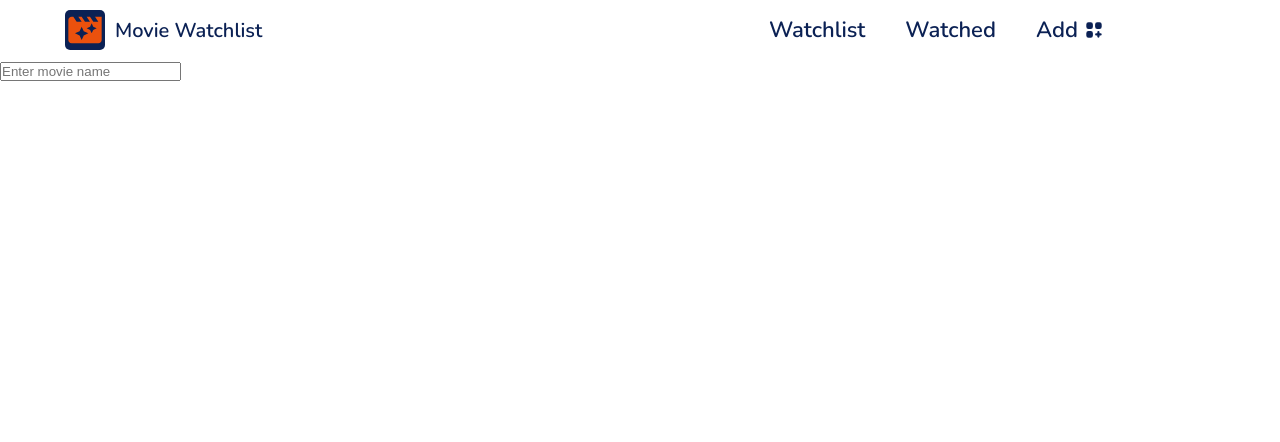
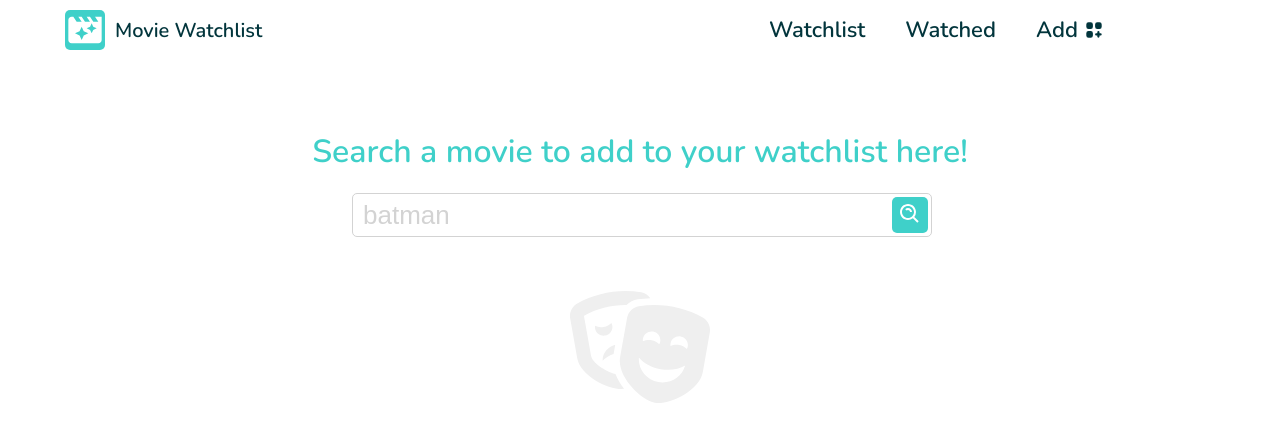
Before and after one commit to iamEJ/movie-list, a React (Create React App) app: page /add in a window 1280 px wide. Shown: the top 442 px of the page. Built offline with nearby package versions, Linux system fonts and the light colour scheme.

Commit message:
style addmovie

```diff
--- a/src/components/AddMovie.js
+++ b/src/components/AddMovie.js
@@ -1,5 +1,8 @@
 import { useState } from "react";
 import styled from "styled-components";
+import MovieCardInSearch from "./MovieCardInSearch";
+import { BiSearchAlt } from "react-icons/bi";
+import { FaTheaterMasks } from "react-icons/fa";
 
 function AddMovie() {
   const [query, setQuery] = useState("");
@@ -26,24 +29,103 @@ function AddMovie() {
 
   return (
     <Wrapper>
+      <h1 className="search-title">
+        Search a movie to add to your watchlist here!
+      </h1>
       <div className="container">
-        <input
-          type="text"
-          placeholder="Enter movie name"
-          value={query}
-          onChange={onChange}
-        />
+        <div className="input-box">
+          <input
+            type="text"
+            placeholder="batman"
+            value={query}
+            onChange={onChange}
+          />
+          <button>
+            <BiSearchAlt />
+          </button>
+        </div>
         {movies.length > 0 &&
           movies.map((movie) => {
-            return <p>{movie.title}</p>;
+            return <MovieCardInSearch key={movie.id} movie={movie} />;
           })}
+      </div>
+      <div className="masks">
+        <FaTheaterMasks />
       </div>
     </Wrapper>
   );
 }
 
 const Wrapper = styled.section`
-  max-width: 1170px;
+  display: flex;
+  align-items: center;
+  flex-direction: column;
+  margin-top: 50px;
+  .container {
+    width: 90%;
+  }
+
+  .search-title {
+    color: #3fd0c9;
+    padding: 20px;
+    font-family: "Nunito", sans-serif;
+    font-size: 32px;
+    text-align: center;
+  }
+
+  .input-box {
+    display: flex;
+    width: 50%;
+    margin: 0 auto;
+    justify-content: center;
+    align-items: center;
+
+    input {
+      width: 100%;
+      height: 42px;
+      font-size: 26px;
+      padding-left: 10px;
+      border: 1px solid lightgrey;
+      border-radius: 5px;
+      color: #02353c;
+    }
+
+    button {
+      width: 36px;
+      height: 36px;
+      background: #3fd0c9;
+      margin-left: -40px;
+      border: none;
+      border-radius: 5px;
+      svg {
+        font-size: 24px;
+        color: #fff;
+      }
+    }
+  }
+
+  .masks {
+    color: #efefef;
+    font-size: 140px;
+    margin-top: 40px;
+  }
+  @media (max-width: 1200px) {
+    .input-box {
+      width: 65%;
+    }
+  }
+
+  @media (max-width: 900px) {
+    .input-box {
+      width: 75%;
+    }
+  }
+
+  @media (max-width: 600px) {
+    .input-box {
+      width: 90%;
+    }
+  }
 `;
 
 export default AddMovie;
--- /dev/null
+++ b/src/components/MovieCardInSearch.js
@@ -0,0 +1,146 @@
+import styled from "styled-components";
+import { RiMovie2Line } from "react-icons/ri";
+
+function MovieCardInSearch({ movie }) {
+  return (
+    <Wrapper>
+      <SearchCard>
+        {movie.poster_path ? (
+          <img
+            src={`https://image.tmdb.org/t/p/w200${movie.poster_path}`}
+            alt={`${movie.title} Poster`}
+          />
+        ) : (
+          <div className="filler-poster">
+            <RiMovie2Line />
+          </div>
+        )}
+        <div className="info">
+          <h1>
+            {movie.title}
+            <span className="release-date">
+              {" "}
+              ({movie.release_date ? movie.release_date.substring(0, 4) : "-"})
+            </span>
+          </h1>
+          <p>{movie.overview.substring(0, 100)}...</p>
+          <button type="button" className="btn-hover">
+            Add to Watchlist
+          </button>
+        </div>
+      </SearchCard>
+    </Wrapper>
+  );
+}
+
+const Wrapper = styled.div`
+  width: 50%;
+  margin: 0 auto;
+
+  @media (max-width: 1200px) {
+    width: 65%;
+  }
+
+  @media (max-width: 900px) {
+    width: 75%;
+  }
+
+  @media (max-width: 600px) {
+    width: 90%;
+  }
+`;
+
+const SearchCard = styled.div`
+  display: grid;
+  grid-template-columns: 1fr 3fr;
+  margin-top: 10px;
+  background: #fff;
+  border-radius: 10px;
+  box-shadow: rgba(0, 0, 0, 0.24) 0px 3px 8px;
+  // height: 170px;
+
+  img {
+    width: 100px;
+    height: 150px;
+    margin: 10px;
+    border-radius: 10px;
+    object-fit: cover;
+  }
+  .filler-poster {
+    width: 100px;
+    height: 150px;
+    margin: 10px;
+    border-radius: 10px;
+    background: #3fd0c9;
+    display: flex;
+    justify-content: center;
+    align-items: center;
+    svg {
+      font-size: 34px;
+      color: #fff;
+    }
+  }
+  h1 {
+    font-family: "Nunito", sans-serif;
+    color: #02353c;
+    padding: 10px 0;
+    font-size: 20px;
+    span {
+      color: #3fd0c9;
+    }
+    justify-self: start;
+  }
+
+  p {
+    color: #c5bebe;
+    padding-right: 10px;
+  }
+
+  button {
+    position: relative;
+    padding: 10px 15px;
+    border: none;
+    background-color: transparent;
+    cursor: pointer;
+    outline: none;
+    font-size: 18px;
+    margin: 1em 0.8em;
+  }
+  button.btn-hover {
+    color: #3fd0c9;
+  }
+  button.btn-hover.btn-hover::after,
+  button.btn-hover.btn-hover::before {
+    content: "";
+    display: block;
+    position: absolute;
+    width: 20%;
+    height: 20%;
+    border: 2px solid;
+    transition: all 0.6s ease;
+    border-radius: 2px;
+  }
+  button.btn-hover.btn-hover::after {
+    bottom: 0;
+    right: 0;
+    border-top-color: transparent;
+    border-left-color: transparent;
+    border-bottom-color: #3fd0c9;
+    border-right-color: #3fd0c9;
+  }
+  button.btn-hover.btn-hover::before {
+    top: 0;
+    left: 0;
+    border-bottom-color: transparent;
+    border-right-color: transparent;
+    border-top-color: #3fd0c9;
+    border-left-color: #3fd0c9;
+  }
+  button.btn-hover.btn-hover:hover:after,
+  button.btn-hover.btn-hover:hover:before {
+    width: 100%;
+    height: 100%;
+  }
+`;
+
+export default MovieCardInSearch;
--- a/src/components/Navbar.js
+++ b/src/components/Navbar.js
@@ -41,13 +41,13 @@ const Header = styled.header`
     display: flex;
     align-items: center;
     text-decoration: none;
-    color: #0b2154;
+    color: #02353c;
     font-size: 20px;
     font-family: "Nunito", sans-serif;
     svg {
-      color: #eb510d;
+      color: #fff;
       font-size: 40px;
-      background-color: #0b2154;
+      background-color: #3fd0c9;
       border-radius: 5px;
       margin: 10px;
     }
@@ -61,12 +61,12 @@ const Header = styled.header`
 
   .list-links a {
     padding: 0 20px;
-    color: #0b2154;
+    color: #02353c;
     text-decoration: none;
     font-size: 22px;
     font-family: "Nunito", sans-serif;
     &:hover {
-      color: #eb510d;
+      color: #2eaf7d;
       transition: all 0.2s linear;
     }
   }
--- a/src/index.css
+++ b/src/index.css
@@ -14,6 +14,11 @@ body {
   -moz-osx-font-smoothing: grayscale;
 }
 
+::placeholder {
+  color: lightgrey;
+  opacity: 1; /* Firefox */
+}
+
 code {
   font-family: source-code-pro, Menlo, Monaco, Consolas, "Courier New",
     monospace;
```
